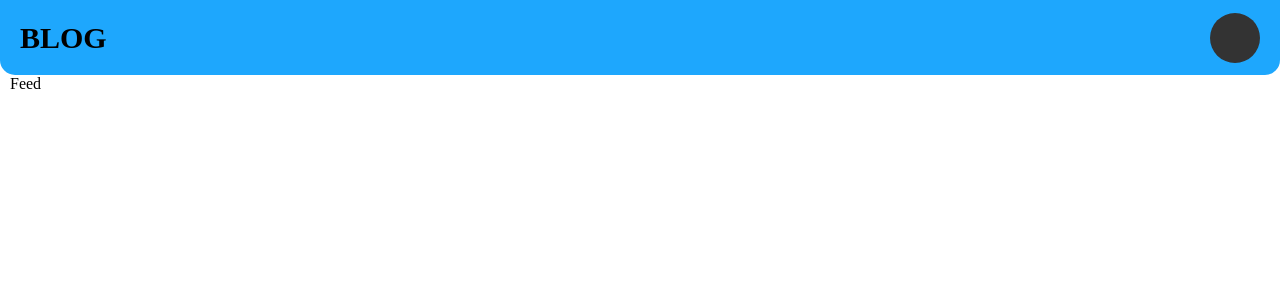
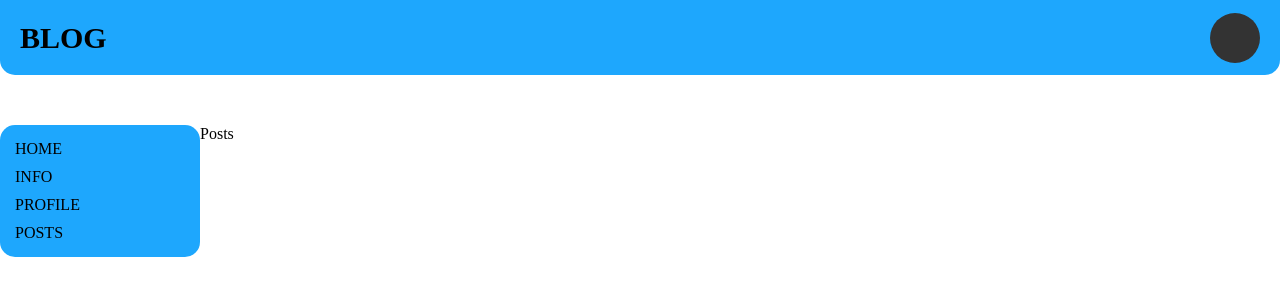
Before and after one commit to fffffkkk/advanced-blog-react-app, a React app: page / in a window 1280 px wide. Both pictures are taken after typing "name@example.com", "Sample123" into the empty fields and a click on the button "ОТПРАВИТЬ". Shown: the top 300 px of the page. Built offline with nearby package versions, Linux system fonts and the light colour scheme; data requests are answered from the project's data file.

Commit message:
adding sidebar

```diff
--- /dev/null
+++ b/src/features/Feed/components/Posts.tsx
@@ -0,0 +1,11 @@
+import React, { FC } from 'react';
+
+const Posts: FC = () => {
+	return (
+		<div>
+			Posts
+		</div>
+	);
+};
+
+export default Posts;
--- /dev/null
+++ b/src/features/Feed/components/Sidebar.tsx
@@ -0,0 +1,56 @@
+import React, { FC } from 'react';
+
+import { Link } from 'react-router-dom';
+import styled from 'styled-components';
+
+import { useAuth } from '@/hooks/use-auth';
+
+const Sidebar: FC = () => {
+	const { id } = useAuth();
+
+	return (
+		<SidebarWrapper>
+			<SidebarInner>
+				<SidebarList>
+					<Link to='/'>
+						<SidebarListItem>HOME</SidebarListItem>
+					</Link>
+					<Link to='/info'>
+						<SidebarListItem>INFO</SidebarListItem>
+					</Link>
+					<Link to={`/profile/${id}`}>
+						<SidebarListItem>PROFILE</SidebarListItem>
+					</Link>
+					<Link to='/'>
+						<SidebarListItem>POSTS</SidebarListItem>
+					</Link>
+				</SidebarList>
+
+			</SidebarInner>
+		</SidebarWrapper>
+	);
+};
+
+const SidebarWrapper = styled.div`
+	width: 200px;
+	height: max-content;
+	background-color: #1ea7fd;
+	border-radius: 15px;
+`;
+const SidebarInner = styled.div`
+	padding: 10px;
+`;
+const SidebarList = styled.ul`
+	list-style: none;
+`;
+const SidebarListItem = styled.li`
+	padding: 5px;
+	transition: background-color 0.3s ease-in-out;
+	border-radius: 10px;
+	cursor: pointer;
+	:hover {
+		background-color: #3b79ef;
+	}
+`;
+
+export default Sidebar;
--- /dev/null
+++ b/src/features/Feed/index.ts
@@ -0,0 +1,2 @@
+export {default as Sidebar} from '../Feed/components/Sidebar';
+export {default as Posts} from '../Feed/components/Posts';
--- a/src/features/Home/components/Navbar.tsx
+++ b/src/features/Home/components/Navbar.tsx
@@ -3,13 +3,13 @@ import React, { FC } from 'react';
 import { Link } from 'react-router-dom';
 import styled from 'styled-components';
 
-import { useTypedSelector } from '@/hooks/use-typed-selector';
 import { useToggle } from '@/hooks/use-toggle';
 import { useActions } from '@/hooks/use-actions';
-import DropDown from '@/components/ui/DropDown';
+import { useAuth } from '@/hooks/use-auth';
+import { DropDown } from '@/components/ui';
 
 const Navbar: FC = () => {
-	const { user } = useTypedSelector((state) => state.user);
+	const { id } = useAuth();
 	const { removeUser } = useActions();
 	const [visible, setVisible] = useToggle();
 
@@ -30,12 +30,12 @@ const Navbar: FC = () => {
 						<UserImage>
 							<DropDown active={visible}>
 								<NavigationItem>
-									<Link role='nav' to={`profile/${user.id}`}>
+									<Link role='nav' to={`profile/${id}`}>
 										Profile
 									</Link>
 								</NavigationItem>
 								<NavigationItem>
-									<Link role='nav' to={`settings/${user.id}`}>
+									<Link role='nav' to={`settings/${id}`}>
 										Settings
 									</Link>
 								</NavigationItem>
--- a/src/features/Home/index.ts
+++ b/src/features/Home/index.ts
@@ -1,2 +1 @@
 export {default as Navbar} from './components/Navbar';
-export {default as Feed} from './components/Feed';
--- a/src/hooks/use-auth.ts
+++ b/src/hooks/use-auth.ts
@@ -5,5 +5,8 @@ export const useAuth = () => {
 
 	return {
 		isAuth: !!user.id,
+		id: user.id,
+		name: user.name,
+		token: user.token,
 	};
 };
--- a/src/layouts/GridLayout.tsx
+++ b/src/layouts/GridLayout.tsx
@@ -4,7 +4,10 @@ import styled from 'styled-components';
 
 const GridWrapper = styled.div`
 	display: grid;
-	grid-template-columns: repeat(1fr);
+	grid-template-columns: repeat(4, minmax(0, 1fr));
+	@media (max-width: 1000px) {
+    grid-template-columns: repeat(3, minmax(0, 1fr));
+	}
 `;
 
 interface GridLayoutProps {
--- a/src/features/Home/components/Feed.tsx
+++ b/src/pages/Feed.tsx
@@ -1,16 +1,21 @@
 import React, { FC } from 'react';
+
 import styled from 'styled-components';
 
-const FeedWrapper = styled.div`
-	padding: 0 10px 0 10px;
-`;
+import { Sidebar, Posts } from '@/features/Feed';
 
 const Feed: FC = () => {
 	return (
 		<FeedWrapper>
-			Feed
+			<Sidebar />
+			<Posts />
 		</FeedWrapper>
 	);
 };
 
+const FeedWrapper = styled.div`
+	margin-top: 50px;
+	display: flex;
+`;
+
 export default Feed;
--- a/src/pages/Home.tsx
+++ b/src/pages/Home.tsx
@@ -2,9 +2,8 @@ import React from 'react';
 
 import { Route, Routes } from 'react-router-dom';
 
-import { Navbar, Feed } from '@/features/Home';
-import Profile from '@/pages/Profile';
-import Settings from '@/pages/Settings';
+import { Navbar } from '@/features/Home';
+import { Profile, Settings, Feed } from '@/pages';
 
 const Home = () => {
 	return (
--- /dev/null
+++ b/src/pages/index.ts
@@ -0,0 +1,3 @@
+export { default as Profile } from './Profile';
+export { default as Settings } from './Settings';
+export { default as Feed } from './Feed';
```
Also changed, not shown: 1 other file (tests, documents, lock files or other folders).
